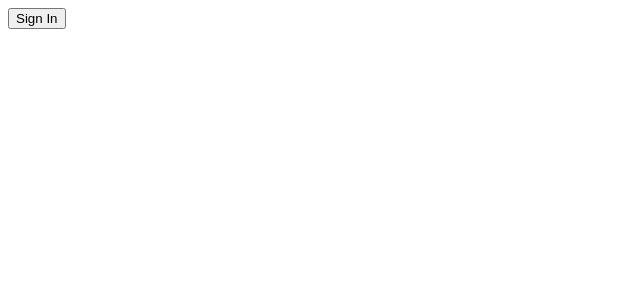
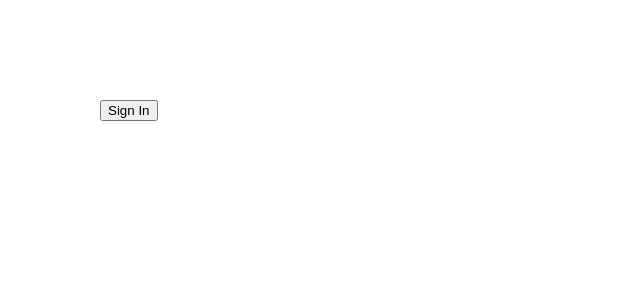
Before and after one commit to mykulls/homebase, a React (Vite) app in the folder src/renderer/: page / in a window 1280 px wide. Shown: the top 300 px of the page, without its empty margins (0-640 px from the left). Built offline with nearby package versions, Linux system fonts and the light colour scheme.

Commit message:
draggable doesnt work still, but merge changes w/ refactor

```diff
--- a/src/renderer/src/App.tsx
+++ b/src/renderer/src/App.tsx
@@ -1,5 +1,7 @@
 import React, { useEffect } from "react";
-import Test from "./test";
+
+import { Test, DraggableWrapper } from "./components";
+import "./index.css";
 
 const App = () => {
   useEffect(() => {
@@ -23,7 +25,9 @@ const App = () => {
 
   return (
     <div>
-      <Test onMouseEnter={handleMouseEnter} onMouseLeave={handleMouseLeave} />
+      <DraggableWrapper>
+        <Test onMouseEnter={handleMouseEnter} onMouseLeave={handleMouseLeave} />
+      </DraggableWrapper>
     </div>
   );
 };
--- /dev/null
+++ b/src/renderer/src/components/DraggableWrapper.tsx
@@ -0,0 +1,53 @@
+import React, { useState, useRef } from "react";
+
+interface DraggableWrapperProps {
+  children: React.ReactNode;
+  defaultPosition?: { x: number; y: number };
+}
+
+function DraggableWrapper({ children, defaultPosition = { x: 100, y: 100 } }: DraggableWrapperProps) {
+  const [position, setPosition] = useState(defaultPosition);
+  const [dragging, setDragging] = useState(false);
+  const offsetRef = useRef({ x: 0, y: 0 });
+
+  const handleMouseDown = (e: React.MouseEvent<HTMLDivElement>) => {
+    const rect = e.currentTarget.getBoundingClientRect();
+    offsetRef.current = {
+      x: e.clientX - rect.left,
+      y: e.clientY - rect.top,
+    };
+    setDragging(true);
+    e.stopPropagation();
+    e.preventDefault();
+  };
+
+  const handleMouseMove = (e: React.MouseEvent<HTMLDivElement>) => {
+    if (!dragging) return;
+    setPosition({
+      x: e.clientX - offsetRef.current.x,
+      y: e.clientY - offsetRef.current.y,
+    });
+  };
+
+  const handleMouseUp = () => setDragging(false);
+
+  return (
+    <div
+      className="draggable"
+      style={{
+        position: "absolute",
+        left: position.x,
+        top: position.y,
+        cursor: dragging ? "grabbing" : "grab",
+        userSelect: "none",
+      }}
+      onMouseDown={handleMouseDown}
+      onMouseMove={handleMouseMove}
+      onMouseUp={handleMouseUp}
+    >
+      {children}
+    </div>
+  );
+}
+
+export default DraggableWrapper;
--- /dev/null
+++ b/src/renderer/src/components/index.ts
@@ -0,0 +1,4 @@
+import Test from "./test";
+import DraggableWrapper from "./DraggableWrapper";
+
+export { Test, DraggableWrapper };
--- a/src/renderer/src/index.css
+++ b/src/renderer/src/index.css
@@ -27,3 +27,7 @@ body {
   color: #fff;
   cursor: pointer;
 }
+
+.draggable {
+  -webkit-app-region: drag;
+}
```
Also changed, not shown: src/renderer/src/components/test.tsx (renamed from src/renderer/src/test.tsx).
